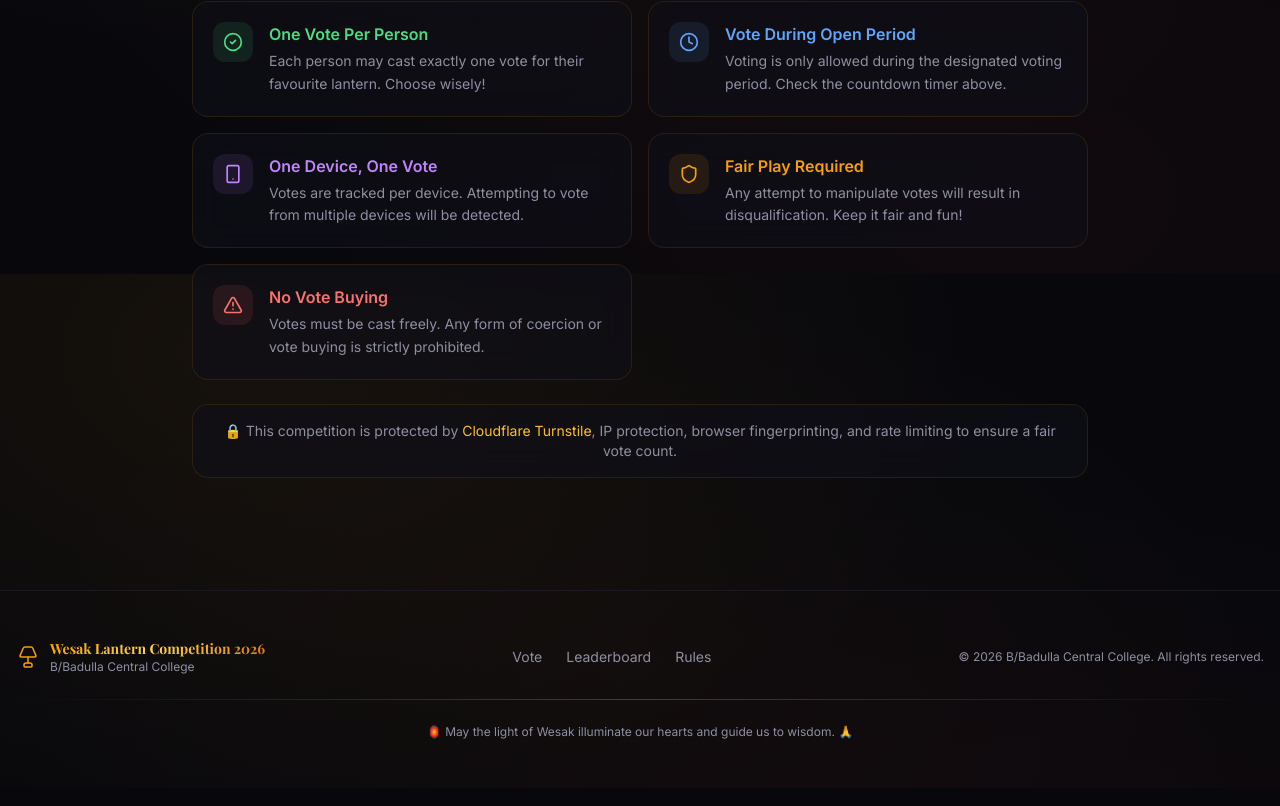
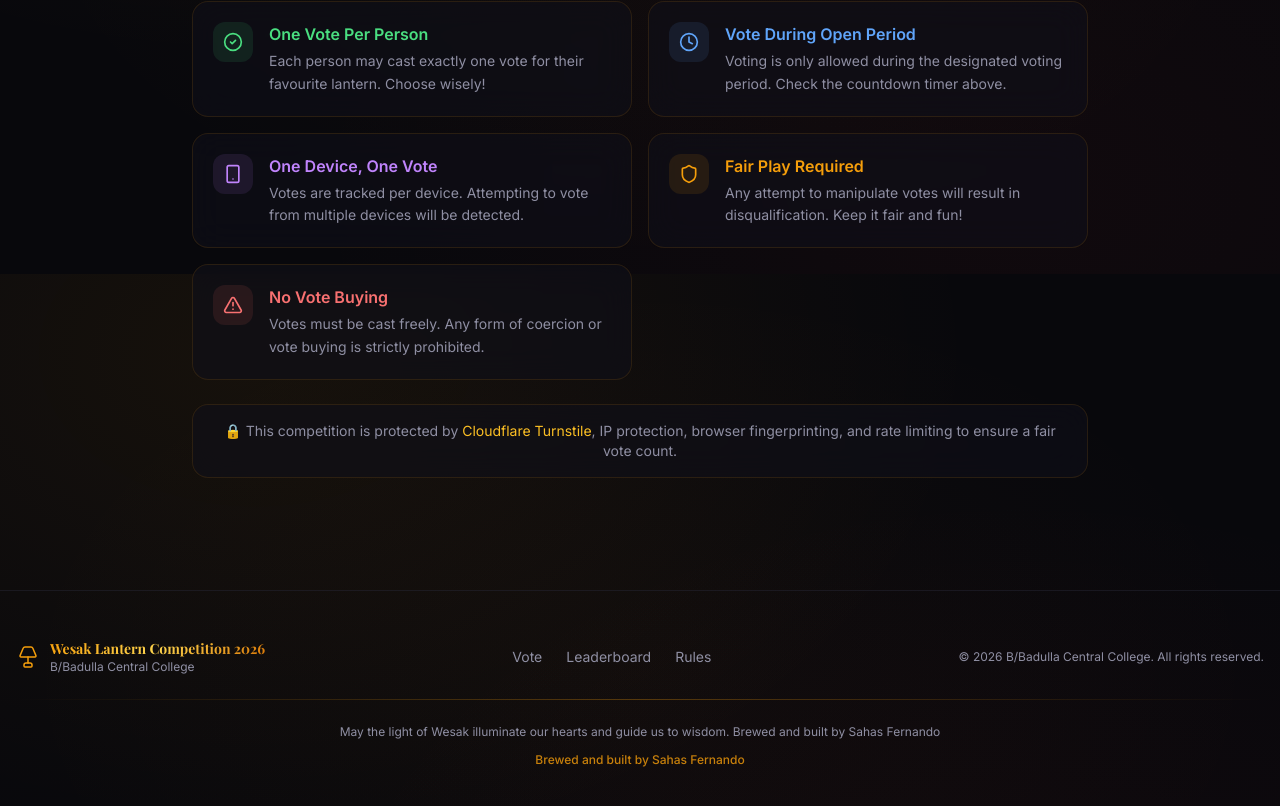
Before and after one commit to fernandosahas/wesak-lantern-2026, a Next.js app: page / in a window 1280 px wide. Shown: the part 2126-2932 px from the top of the page. Built offline with nearby package versions, Linux system fonts and the light colour scheme; no server answers; the database is empty; a web font is replaced by a local one.

Commit message:
Update footer credit

```diff
--- a/components/footer.tsx
+++ b/components/footer.tsx
@@ -3,41 +3,42 @@ import Link from 'next/link'
 
 export function Footer() {
   return (
-    <footer className="border-t border-border/50 py-12 px-4 mt-8">
-      <div className="max-w-7xl mx-auto">
-        <div className="flex flex-col md:flex-row items-center justify-between gap-6">
-          {/* Brand */}
+    <footer className="mt-8 border-t border-border/50 px-4 py-12">
+      <div className="mx-auto max-w-7xl">
+        <div className="flex flex-col items-center justify-between gap-6 md:flex-row">
           <div className="flex items-center gap-2.5">
             <Lamp className="h-6 w-6 text-gold-500" strokeWidth={1.5} />
             <div>
-              <p className="font-display font-bold text-sm gold-text">Wesak Lantern Competition 2026</p>
-              <p className="text-muted-foreground text-xs">B/Badulla Central College</p>
+              <p className="font-display text-sm font-bold gold-text">Wesak Lantern Competition 2026</p>
+              <p className="text-xs text-muted-foreground">B/Badulla Central College</p>
             </div>
           </div>
 
-          {/* Links */}
           <div className="flex items-center gap-6">
-            <Link href="#vote" className="text-muted-foreground hover:text-gold-400 text-sm transition-colors">
+            <Link href="#vote" className="text-sm text-muted-foreground transition-colors hover:text-gold-400">
               Vote
             </Link>
-            <Link href="#leaderboard" className="text-muted-foreground hover:text-gold-400 text-sm transition-colors">
+            <Link href="#leaderboard" className="text-sm text-muted-foreground transition-colors hover:text-gold-400">
               Leaderboard
             </Link>
-            <Link href="#rules" className="text-muted-foreground hover:text-gold-400 text-sm transition-colors">
+            <Link href="#rules" className="text-sm text-muted-foreground transition-colors hover:text-gold-400">
               Rules
             </Link>
           </div>
 
-          {/* Copyright */}
-          <p className="text-muted-foreground text-xs text-center">
+          <p className="text-center text-xs text-muted-foreground">
             © 2026 B/Badulla Central College. All rights reserved.
           </p>
         </div>
 
         <div className="section-divider my-6" />
 
-        <p className="text-center text-muted-foreground text-xs">
-          🏮 May the light of Wesak illuminate our hearts and guide us to wisdom. 🙏
+        <p className="text-center text-xs text-muted-foreground">
+          May the light of Wesak illuminate our hearts and guide us to wisdom.
+          Brewed and built by Sahas Fernando
+        </p>
+        <p className="mt-3 text-center text-xs font-medium text-gold-500/80">
+          Brewed and built by Sahas Fernando
         </p>
       </div>
     </footer>
```
